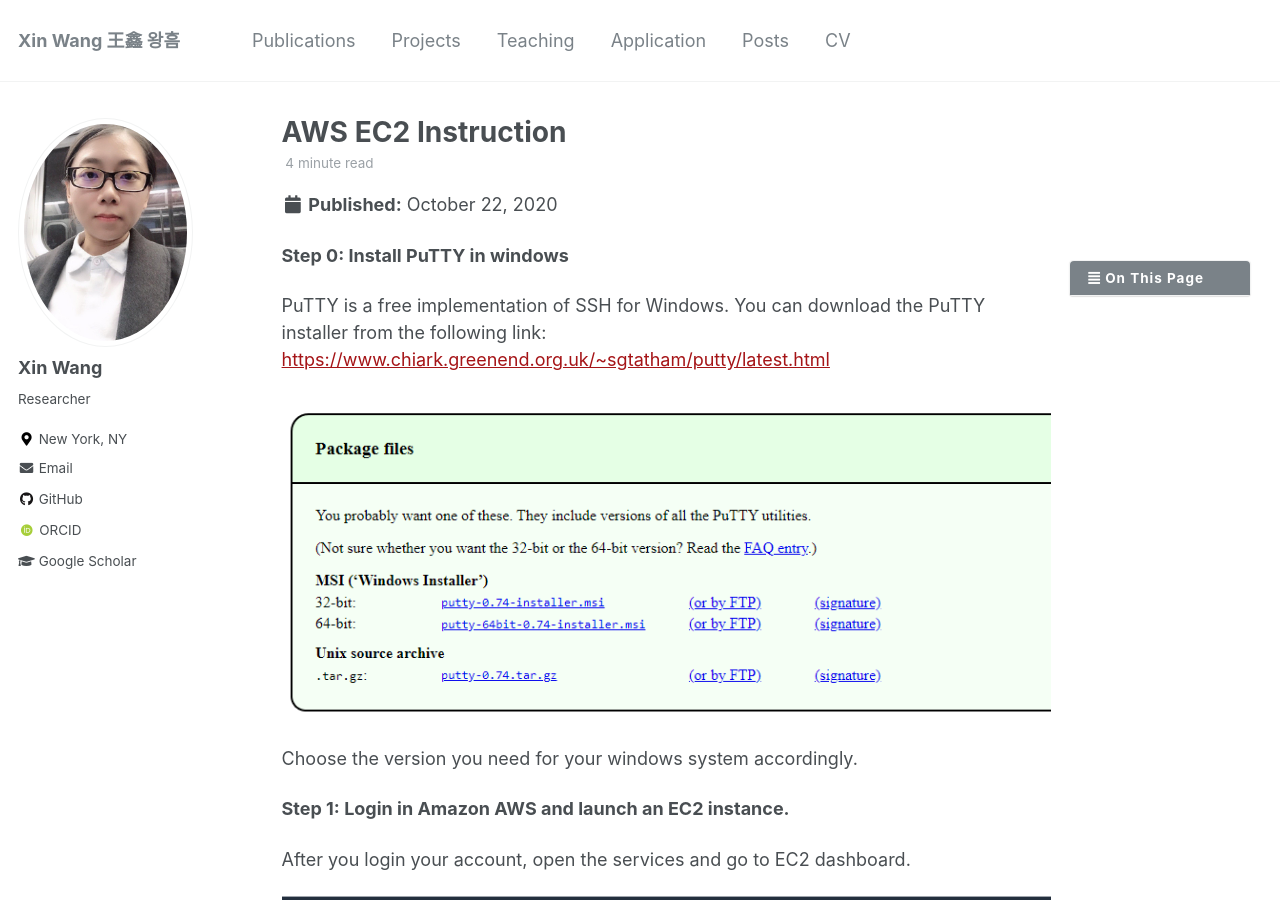
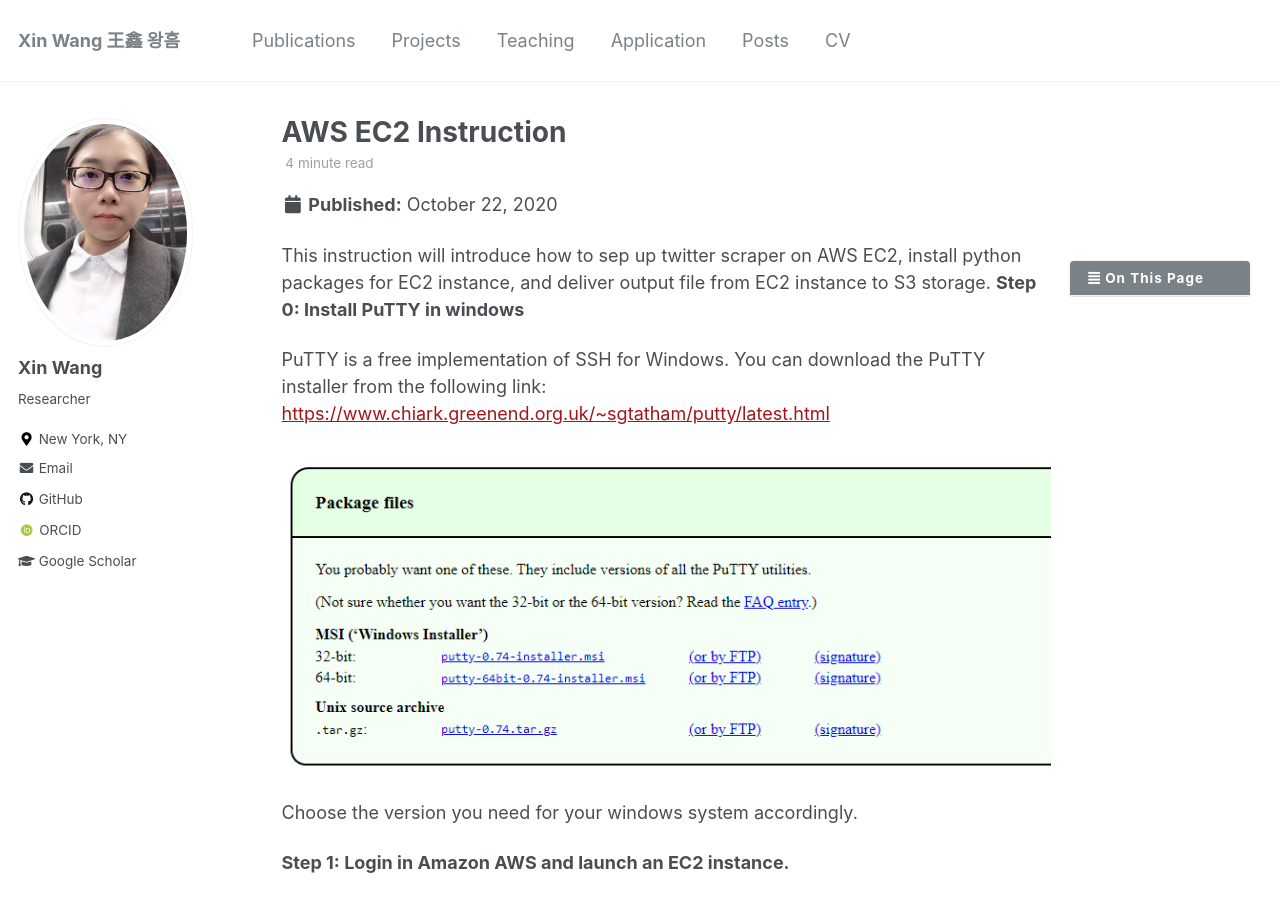
Before and after one commit to xin-wang-kr/xin-wang-kr.github.io, a Jekyll site: the page built from _posts/2020-10-22-AWS-EC2-setting.md, in a window 1280 px wide and 900 px high. Built offline with Jekyll 4.4.1, drawn with Linux system fonts in a browser that asks for light colours; some web fonts are replaced.

Commit message:
Update 2020-10-22-AWS-EC2-setting.md

```diff
--- a/_posts/2020-10-22-AWS-EC2-setting.md
+++ b/_posts/2020-10-22-AWS-EC2-setting.md
@@ -7,7 +7,8 @@
 tags:
   - aws
 ---
-
+This instruction will introduce how to sep up twitter scraper on AWS EC2, install python packages for EC2 instance, and deliver output file from EC2 instance to S3 storage.
+<!--more-->
 **Step 0: Install PuTTY in windows**
 
 PuTTY is a free implementation of SSH for Windows. You can download the PuTTY installer from the following link: [https://www.chiark.greenend.org.uk/~sgtatham/putty/latest.html](https://www.chiark.greenend.org.uk/~sgtatham/putty/latest.html)
@@ -19,8 +20,6 @@
 **Step 1: Login in Amazon AWS and launch an EC2 instance.**
 
 After you login your account, open the services and go to EC2 dashboard.
-
-<!--more-->
 
 ![](/images/posts/AWS-setting/Image2.png)
 
```
